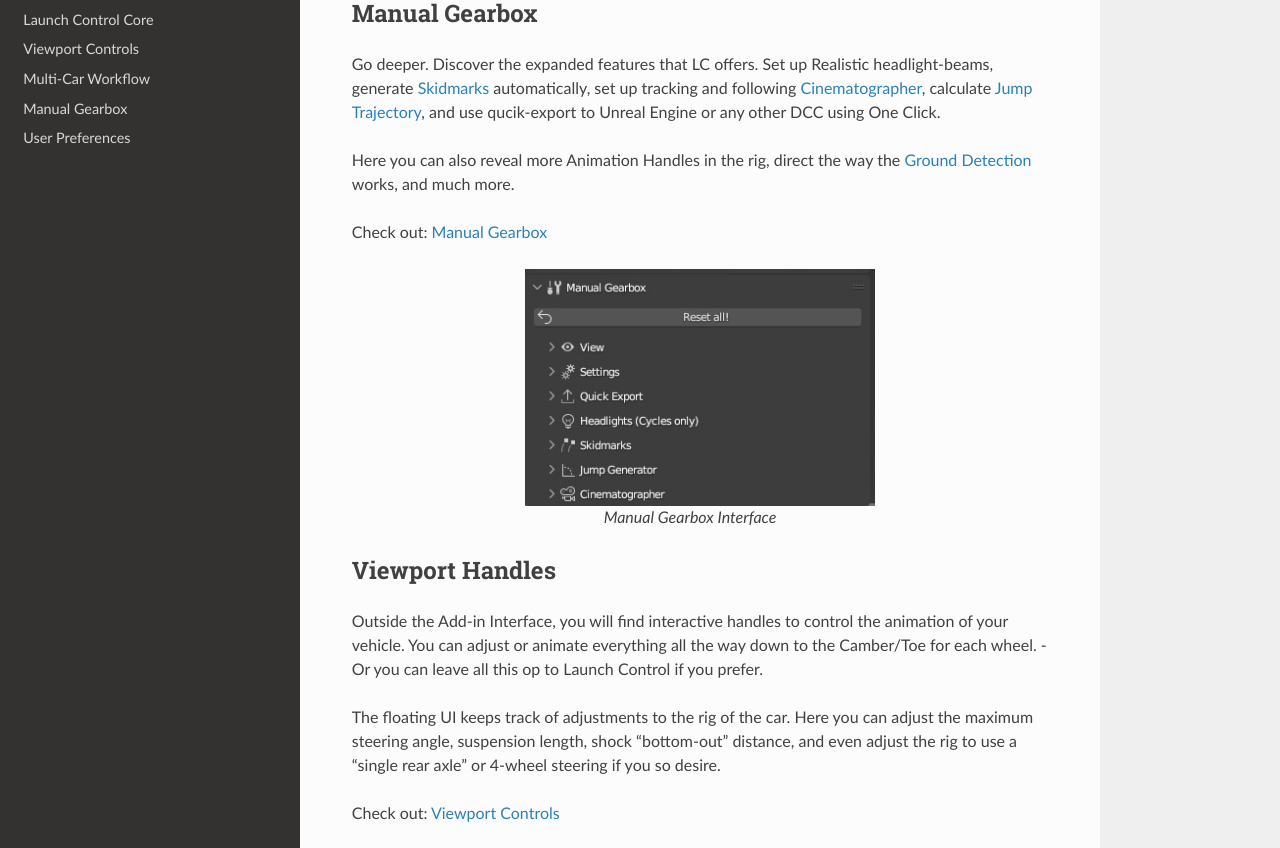
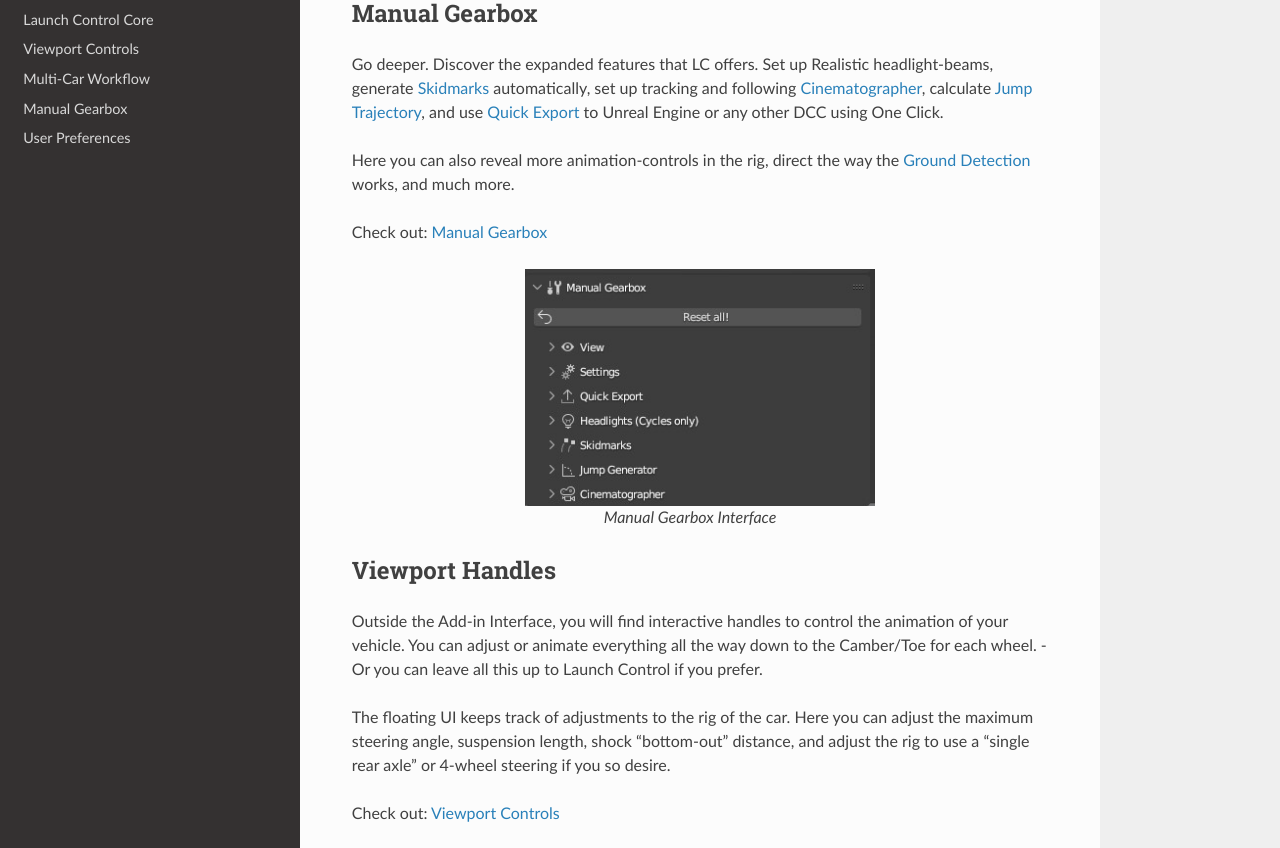
Before and after one commit to DanielVesterbaek/launch-control-documentation, a Sphinx documentation site: the page built from docs/source/index.rst, in a window 1280 px wide and 1400 px high, scrolled down 1381 px. Shown: the part 155-1003 px from the top of the window. Built offline with Sphinx 7.4.7 and the Read the Docs theme 2.0.0, drawn with Linux system fonts in a browser that asks for light colours.

Commit message:
Update index.rst

```diff
--- a/docs/source/index.rst
+++ b/docs/source/index.rst
@@ -39,9 +39,9 @@ Manual Gearbox
 --------
 
 Go deeper. Discover the expanded features that LC offers.
-Set up Realistic :ref:`headlight-beams`, generate :ref:`skidmarks` automatically, set up tracking and following :ref:`cameras`, calculate :ref:`jump-trajectories`, and use :ref:`qucik-export` to Unreal Engine or any other DCC using One Click.
+Set up Realistic :ref:`headlight-beams`, generate :ref:`skidmarks` automatically, set up tracking and following :ref:`cameras`, calculate :ref:`jump-trajectories`, and use :ref:`quick-export` to Unreal Engine or any other DCC using One Click.
 
-Here you can also reveal more Animation Handles in the rig, direct the way the :ref:`ground-detection` works, and much more.
+Here you can also reveal more :ref:`animation-controls` in the rig, direct the way the :ref:`ground-detection` works, and much more.
 
 Check out: :doc:`manual-gearbox`
 
@@ -56,9 +56,9 @@ Check out: :doc:`manual-gearbox`
 Viewport Handles
 -------
 
-Outside the Add-in Interface, you will find interactive handles to control the animation of your vehicle. You can adjust or animate everything all the way down to the Camber/Toe for each wheel. - Or you can leave all this op to Launch Control if you prefer.
+Outside the Add-in Interface, you will find interactive handles to control the animation of your vehicle. You can adjust or animate everything all the way down to the Camber/Toe for each wheel. - Or you can leave all this up to Launch Control if you prefer.
 
-The floating UI keeps track of adjustments to the rig of the car. Here you can adjust the maximum steering angle, suspension length, shock "bottom-out" distance, and even adjust the rig to use a "single rear axle" or 4-wheel steering if you so desire.
+The floating UI keeps track of adjustments to the rig of the car. Here you can adjust the maximum steering angle, suspension length, shock "bottom-out" distance, and adjust the rig to use a "single rear axle" or 4-wheel steering if you so desire.
 
 Check out: :doc:`animation-handles`
 
```
